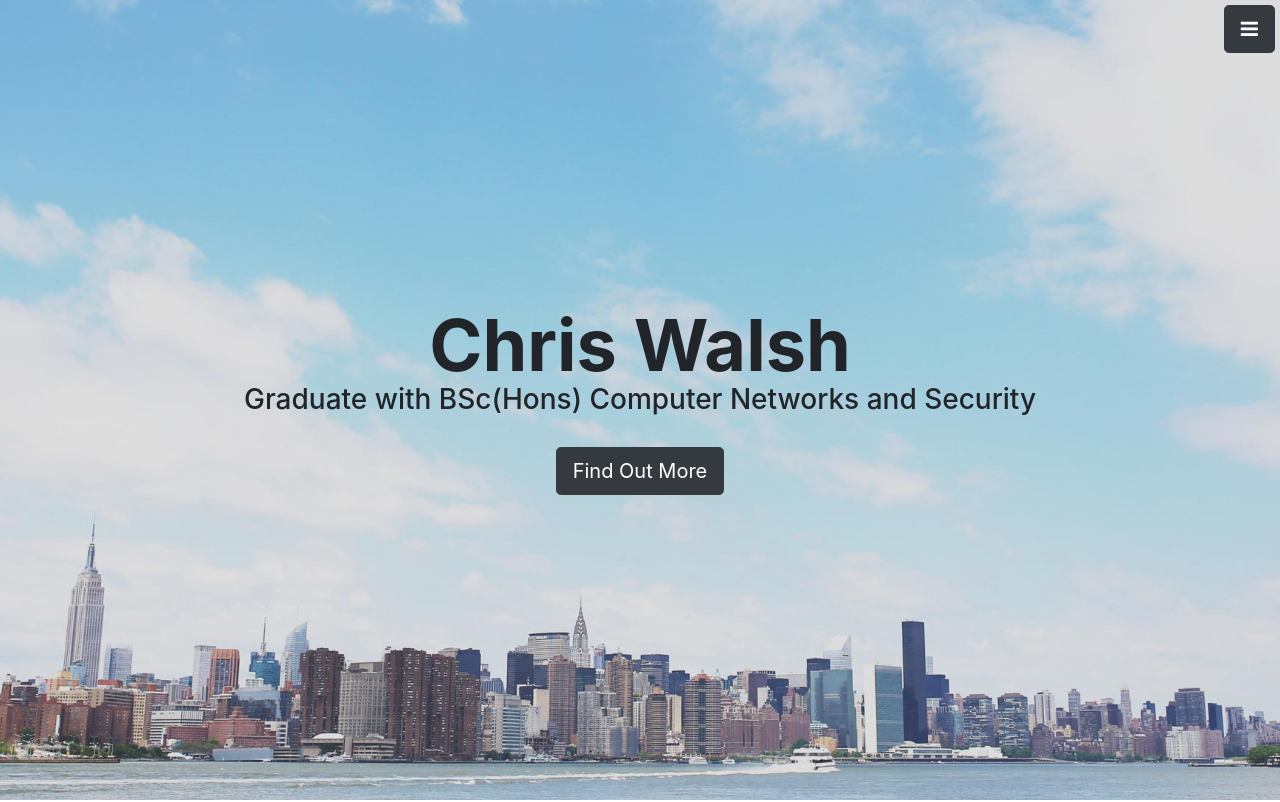
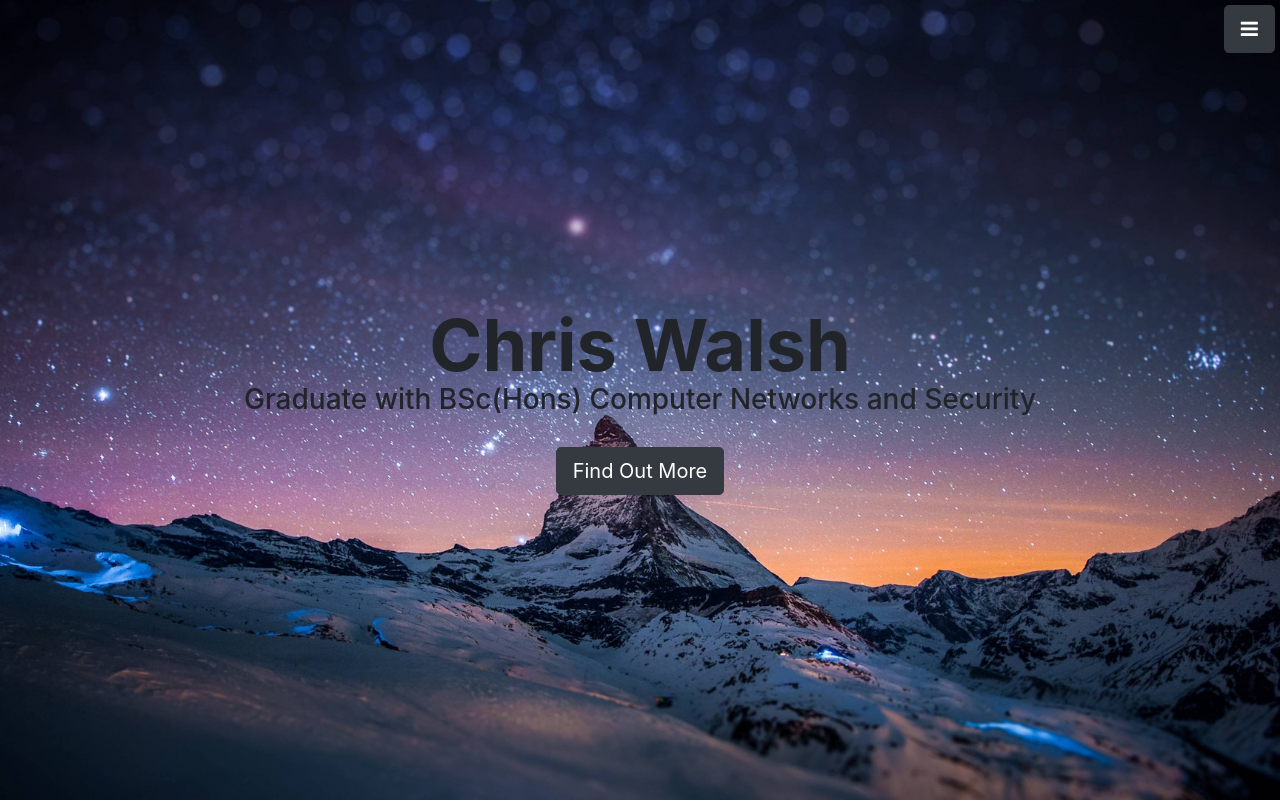
Before and after one commit to Chris150994/Chris150994.github.io, a website with bundled scripts: page index.html in a window 1280 px wide. Shown: the top 802 px of the page. Built offline with nearby package versions, Linux system fonts and the light colour scheme.

Commit message:
updated the bg image

```diff
--- a/css/stylish-portfolio.css
+++ b/css/stylish-portfolio.css
@@ -164,7 +164,7 @@ hr.small {
     display: table;
     width: 100%;
     height: 100%;
-    background: url(../img/bg.jpg) no-repeat center center scroll;
+    background: url(../img/bg2.jpg) no-repeat center center scroll;
     -webkit-background-size: cover;
     -moz-background-size: cover;
     -o-background-size: cover;
```
Also changed, not shown: img/bg2.jpg (added).
